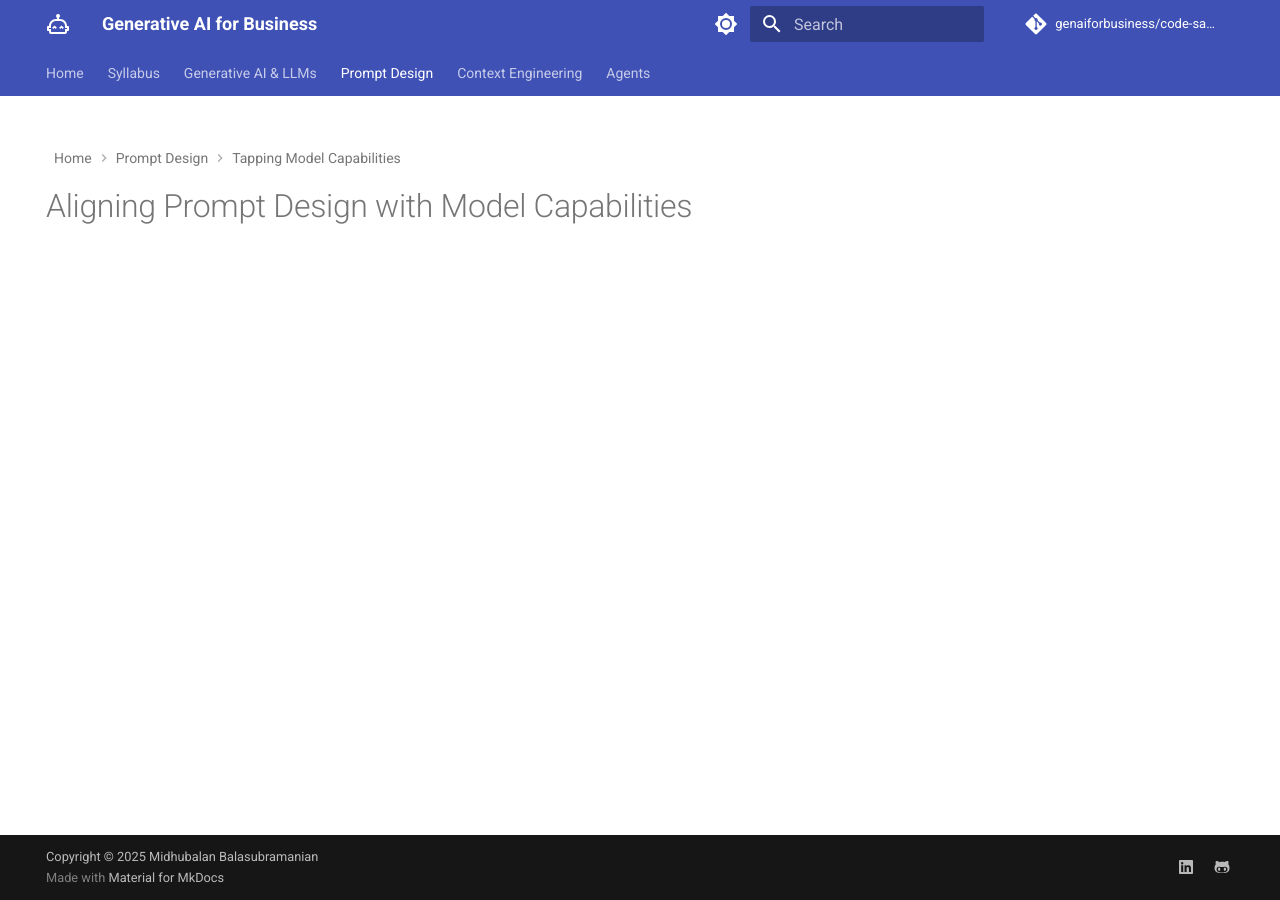
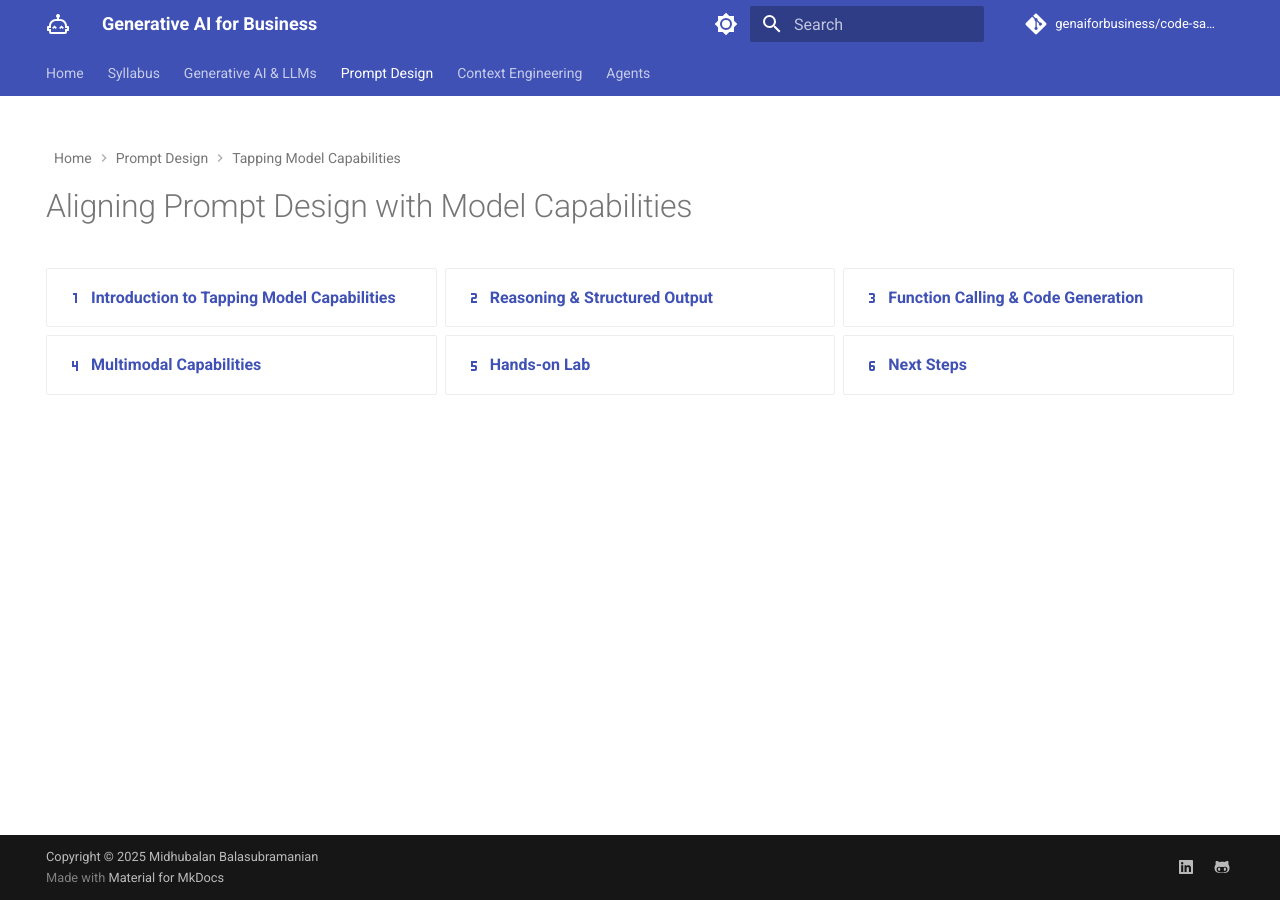
Before and after one commit to genaiforbusiness/genaiforbusiness.github.io, an MkDocs documentation site: the page built from docs/prompts/capabilities/index.md, in a window 1280 px wide. Built offline with MkDocs 1.6.1 and Material for MkDocs 9.7.7, drawn with Linux system fonts in a browser that asks for light colours; comment, search, counter and statistics services are not loaded.

Commit message:
Update lesson index

```diff
--- a/docs/prompts/capabilities/index.md
+++ b/docs/prompts/capabilities/index.md
@@ -11,10 +11,11 @@ hide:
 
 <div class="grid cards" markdown>
 
-<!-- - [ :material-numeric-1:{ .lg .middle } __Introduction to Model Cards__](model-card.md)
-- [ :material-numeric-2:{ .lg .middle } __Guided Tour of Model Card__](guided-tour.md)
-- [ :material-numeric-3:{ .lg .middle } __Model Choice & Business Alignement__](align-model-choice.md)
-- [ :material-numeric-4:{ .lg .middle } __Hands-on Activity: Model Choice in Action__](activity.md)
-- [ :material-numeric-5:{ .lg .middle } __Next Steps__](next-steps.md)  -->
+- [ :material-numeric-1:{ .lg .middle } __Introduction to Tapping Model Capabilities__](intro.md)
+- [ :material-numeric-2:{ .lg .middle } __Reasoning & Structured Output__](reasoning-structured-output.md)
+- [ :material-numeric-3:{ .lg .middle } __Function Calling & Code Generation__](function-code.md)
+- [ :material-numeric-4:{ .lg .middle } __Multimodal Capabilities__](multimodality.md)
+- [ :material-numeric-5:{ .lg .middle } __Hands-on Lab__](activity.md)
+- [ :material-numeric-6:{ .lg .middle } __Next Steps__](next-steps.md)
 
 </div>
```
Also changed, not shown: docs/prompts/capabilities/intro.md (+3 -3 lines), docs/prompts/index.md (+5 -1 lines).
